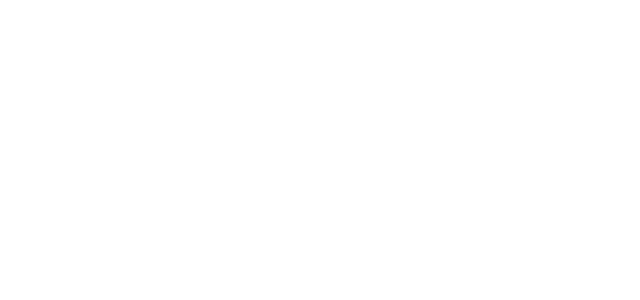
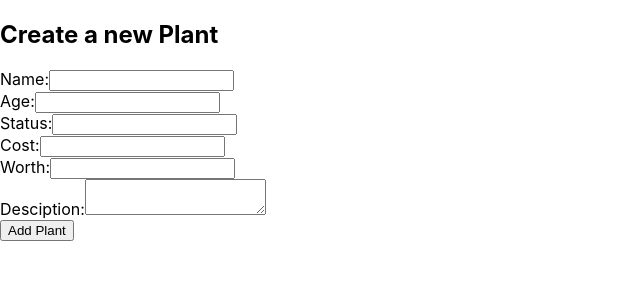
Before and after one commit to pkijowska/greenify-client, a React (Create React App) app: page /#/plants/new in a window 1280 px wide. Shown: the top 300 px of the page, without its empty margins (0-640 px from the left). Built offline with nearby package versions, Linux system fonts and the light colour scheme.

Commit message:
Resolving merge conflict

```diff
--- a/src/Routes.js
+++ b/src/Routes.js
@@ -3,12 +3,14 @@ import { HashRouter as Router, Route } from 'react-router-dom';
 
 import App from './components/App';
 import PlantContainer from './components/PlantContainer';
+import CreatePlant from './components/CreatePlant';
 
 const Routes = (
   <Router>
     <div>
       <Route exact path="/" component= { App } />
         <Route exact path="/plants" component= { PlantContainer } />
+        <Route exact path="/plants/new" component= { CreatePlant } />
 
     </div>
   </Router>
--- a/src/components/App.js
+++ b/src/components/App.js
@@ -6,6 +6,7 @@ function App() {
   return (
     <div className="App">
         <div><Link to="/">home</Link></div>
+        <div><Link to="/plants/new">Add Plant</Link></div>
     </div>
   );
 }
--- /dev/null
+++ b/src/components/CreatePlant.js
@@ -0,0 +1,83 @@
+import React, {Component} from 'react';
+import { Link } from 'react-router-dom';
+import axios from 'axios';
+
+
+const PLANT_API = 'http://localhost:3000/plants.json';
+
+class CreatePlant extends Component {
+  constructor(){
+    super();
+    this.state = {
+    }
+
+    this.handleChange = this.handleChange.bind(this);
+    this.handleSubmit = this.handleSubmit.bind(this);
+  }
+
+
+  handleChange(event) {
+      this.setState({ [event.target.name]: event.target.value});
+  }
+
+
+  handleSubmit(event) {
+
+      alert('Plant added : ' + this.state.name);
+
+      const { name, age, status, cost, worth, description } = this.state;
+
+      const plant = { name, age, status, cost, worth, description }
+
+      console.log(plant);
+
+      axios.post(PLANT_API, plant)
+        .then(result => {
+          alert('Saved successfully');
+        })
+        .catch(error => {
+          console.log(error);
+        });
+
+      event.preventDefault();
+  }
+
+  render() {
+    return (
+      <div>
+          <h2>Create a new Plant</h2>
+          <form onSubmit={this.handleSubmit}>
+            <label>
+              Name:
+              <input type="text" name="name" onChange={this.handleChange} />
+            </label><br/>
+            <label>
+              Age:
+                <input type="text" name="age" onChange={this.handleChange} />
+            </label><br/>
+            <label>
+              Status:
+                <input type="text" name="status" onChange={this.handleChange} />
+            </label><br/>
+            <label>
+              Cost:
+                <input type="text" name="cost" onChange={this.handleChange}/>
+            </label><br/>
+            <label>
+              Worth:
+                <input type="text" name="worth" onChange={this.handleChange}/>
+            </label><br/>
+            <label>
+              Desciption:
+                <textarea name="description" onChange={this.handleChange}/>
+            </label><br/>
+              <input type="submit" value="Add Plant" />
+            </form>
+        </div>
+
+    )
+  }
+}
+
+
+export default CreatePlant;
```
